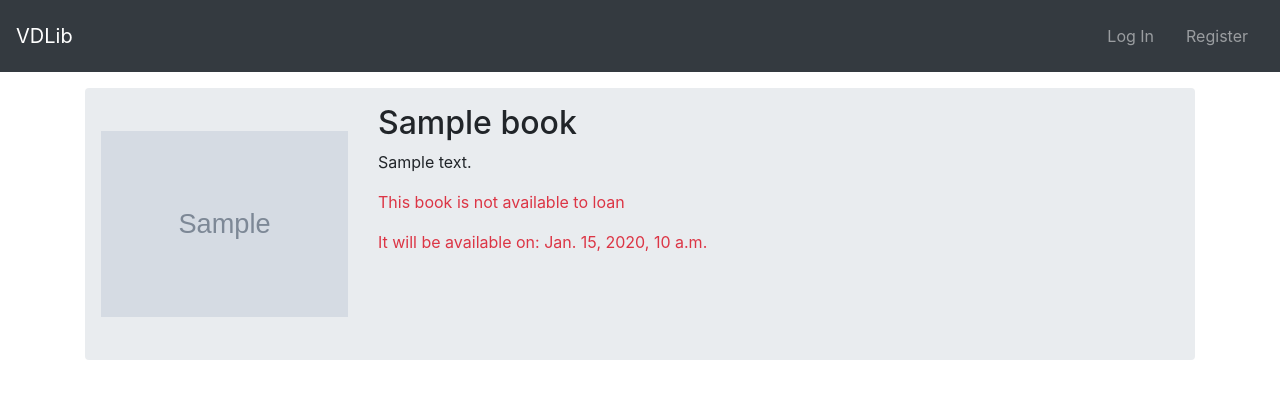
After one commit to Hussa15033/VDLib, a Django app: page /books/1 in a window 1280 px wide. The commit adds this page. Shown: the top 399 px of the page. Run offline with Django 4.2, Linux system fonts and the light colour scheme; tables that the repository leaves empty hold one stand-in row (values such as "Sample post"); grey boxes marked "Sample" are stand-in pictures.

Commit message:
Create book view to loan books
- Basic book view showing image, description and title
- Allows users to loan a book

```diff
--- a/simplelib/forms.py
+++ b/simplelib/forms.py
@@ -1,8 +1,8 @@
 from django.contrib.auth import login, authenticate, logout
 from django.contrib.auth.forms import UserCreationForm
-from .models import User
+from .models import User, Loan
 from django import forms
-
+from datetime import date
 
 class LoginForm(forms.Form):
 	username = forms.CharField(label='Username')
@@ -12,3 +12,13 @@ class RegisterForm(UserCreationForm):
 	class Meta:
 		model=User
 		fields=['username', 'first_name', 'last_name', 'email']
+
+class DateInput(forms.DateInput):
+    input_type = 'date'
+class LoanForm(forms.Form):
+	due_date = forms.DateField(widget=DateInput())
+
+	def clean(self):
+		super().clean()
+		if (self.cleaned_data.get('due_date') <= date.today()):
+			self.add_error('due_date', 'Return date must be in the future')
--- a/simplelib/models.py
+++ b/simplelib/models.py
@@ -25,6 +25,18 @@ class Book(models.Model):
 	title = models.CharField(max_length=80, unique=False)
 	description = models.CharField(max_length=200)
 
+	def is_available(self):
+		# Returns a boolean of if this book is available or not
+		return Loan.objects.filter(book=self).count() == 0
+
+	def due_date(self):
+		loan = Loan.objects.get(book=self)
+		if loan is None:
+			return None
+		else:
+			return loan.due_date
+
+
 
 # This class models an active loan
 class Loan(models.Model):
--- /dev/null
+++ b/simplelib/templates/book.html
@@ -0,0 +1,42 @@
+{% extends "base.html" %}
+{% block body_content %}
+    <div class="container mt-3">
+        <div class="jumbotron mt-2 p-3 rounded">
+            <div class="row">
+                <div class="col-md-3">
+                    <img src="{{ book.image_url }}" class="card-img-top" alt="{{ book.image_url }}">
+                </div>
+                 <div class="col-md-9">
+                     <h2>
+                         {{ book.title }}
+                     </h2>
+                     <p>
+                         {{ book.description }}
+                     </p>
+                     {% if book.is_available %}
+                         <h5>Want to loan this book?</h5>
+                         <form method="POST">
+                         {% csrf_token %}
+                            {% for field in form %}
+                            <div>
+                                {% if field.errors %}
+                                <p>
+                                    {% for error in field.errors %}
+                                    <li>{{ error }}</li>
+                                    {% endfor %}
+                                </p>
+                                {% endif %}
+                                {{ field.label_tag }} {{ field }}
+                            </div>
+                            {% endfor %}
+                         <input type="submit" value="Borrow!" />
+                         </form>
+                     {% else %}
+                         <p class="text-danger">This book is not available to loan</p>
+                         <p class="text-danger">It will be available on: {{ book.due_date }}</p>
+                     {% endif %}
+                 </div>
+            </div>
+        </div>
+    </div>
+{% endblock %}
--- a/simplelib/templates/library.html
+++ b/simplelib/templates/library.html
@@ -17,7 +17,7 @@
                           <div class="card-body">
                             <h5 class="card-title">{{ book.title }}</h5>
                             <p class="card-text">{{ book.description }}</p>
-                            <a href="#" class="btn btn-primary">View book</a>
+                            <a href="{% url 'book_view' book_id=book.id %}" class="btn btn-primary">View book</a>
                           </div>
                         </div>
                     </div>
--- a/simplelib/views.py
+++ b/simplelib/views.py
@@ -1,9 +1,11 @@
+from django.core.exceptions import ObjectDoesNotExist
+from django.http import Http404
 from django.shortcuts import render, redirect
-from .forms import RegisterForm, LoginForm
+from .forms import RegisterForm, LoginForm, LoanForm
 from django.contrib.auth import login, authenticate, logout
 from django.contrib.auth.views import LoginView, LogoutView
 
-from .models import Book
+from .models import Book, Loan
 
 
 # Create your views here.
@@ -42,3 +44,32 @@ def register(request):
 
 def library(request):
 	return render(request, 'library.html', {'books': Book.objects.all()})
+
+def book_view(request, book_id):
+	try:
+		book = Book.objects.get(id=book_id)
+	except ObjectDoesNotExist:
+		raise Http404
+
+	if request.method == 'GET':
+		form = LoanForm()
+
+	if request.method == 'POST':
+		form = LoanForm(request.POST)
+		if form.is_valid():
+			# Check the book has not been loaned already, i.e prevent user from refreshing
+			try:
+				loan = Loan.objects.get(book=book)
+			except ObjectDoesNotExist:
+				loan = None
+
+			if loan is None:
+
+				# The user entered a correct date, create a new Loan for them
+				Loan.objects.create(
+					borrower=request.user,
+					book=book,
+					due_date=form.cleaned_data.get('due_date')
+				)
+
+	return render(request, 'book.html', {'book': book, 'form': form})
--- a/vdlib/urls.py
+++ b/vdlib/urls.py
@@ -24,5 +24,6 @@ urlpatterns = [
     path('register/', views.register, name='register'),
     path('library/', views.library, name='library'),
     path('login/', views.VDLibLoginView.as_view(), name='login'),
-    path('logout/', views.logout_view, name='logout')
+    path('logout/', views.logout_view, name='logout'),
+    path('books/<int:book_id>', views.book_view, name='book_view')
 ]
```
